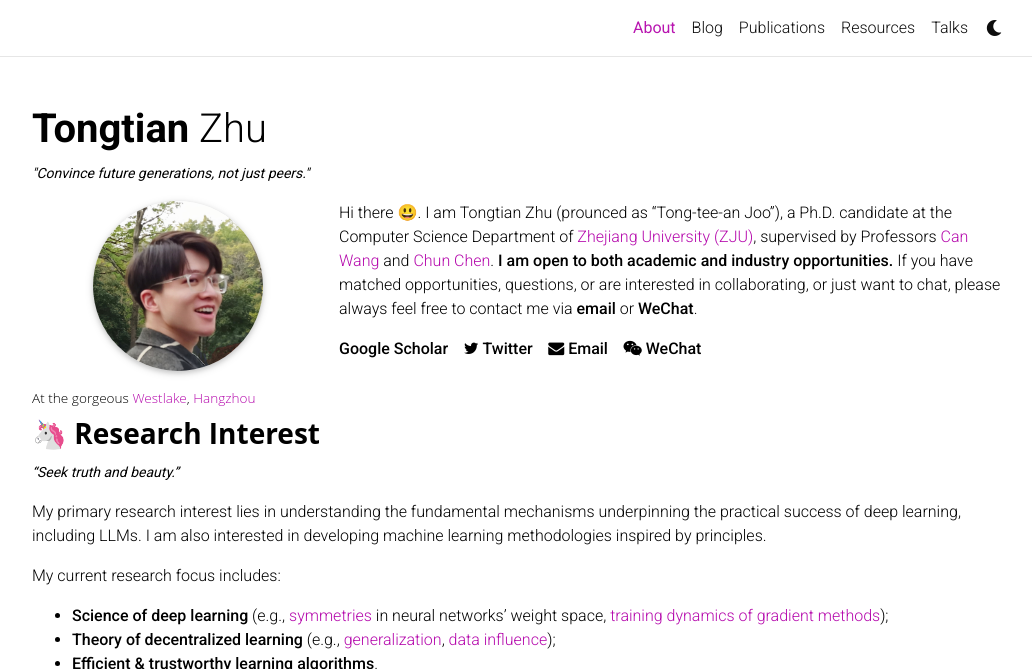
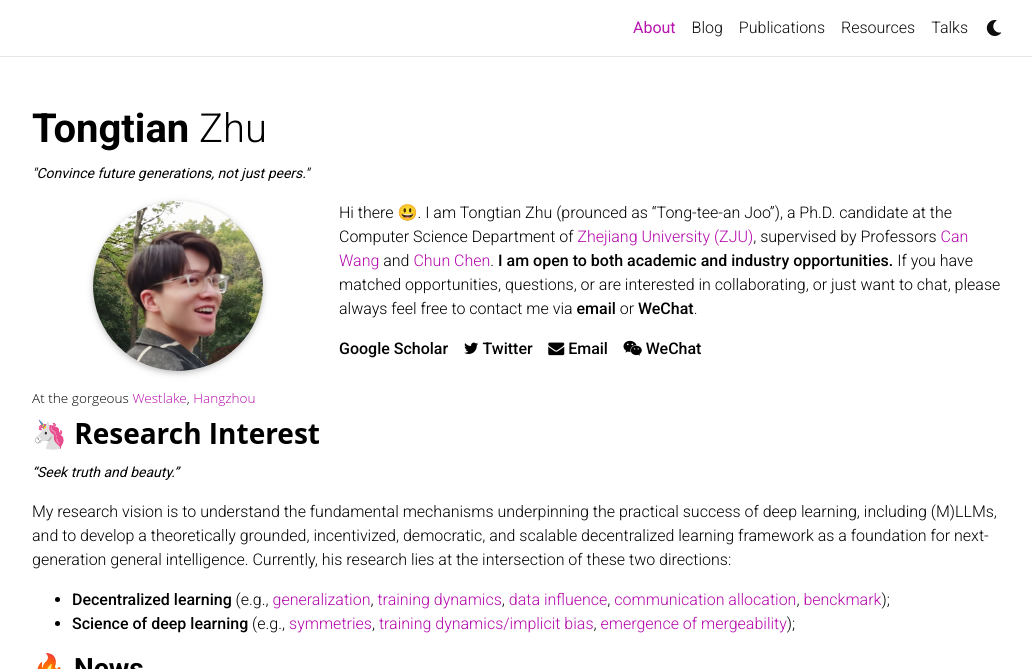
Before and after one commit to Raiden-Zhu/Raiden-Zhu.github.io, a Jekyll site: the page built from _pages/about.md, in a window 1280 px wide and 900 px high, cut to the strip 0-669 px from the top of the window. Shown: the whole strip, without its empty margins (123-1155 px from the left). Built offline with Jekyll 4.4.1, drawn with Linux system fonts in a browser that asks for light colours; full-size pictures stand in for the smaller copies a plugin makes; comment, search, counter and statistics services are not loaded; a style sheet for code colours, icons or effects is not loaded.

Commit message:
Update about.md

```diff
--- a/_pages/about.md
+++ b/_pages/about.md
@@ -34,12 +34,11 @@ Hi there 😃. I am Tongtian Zhu (prounced as "Tong-tee-an Joo"), a Ph.D. candid
 
 <small><em>"Seek truth and beauty."</em></small>
 
-My primary research interest lies in understanding the fundamental mechanisms underpinning the practical success of deep learning, including LLMs. I am also interested in developing machine learning methodologies inspired by principles.
+My research vision is to understand the fundamental mechanisms underpinning the practical success of deep learning, including (M)LLMs, and to develop a theoretically grounded, incentivized, democratic, and scalable decentralized learning framework as a foundation for next-generation general intelligence.
+Currently, his research lies at the intersection of these two directions:
 
-My current research focus includes:
-- **Science of deep learning** (e.g., [symmetries](https://arxiv.org/abs/2406.09189) in neural networks' weight space, [training dynamics of gradient methods](https://arxiv.org/abs/2306.02913));
-- **Theory of decentralized learning** (e.g., [generalization](https://arxiv.org/abs/2206.12680), [data influence](https://openreview.net/forum?id=2TIYkqieKw));
-- **Efficient & trustworthy learning algorithms**.
+- **Decentralized learning** (e.g., [generalization](https://arxiv.org/abs/2206.12680), [training dynamics](https://arxiv.org/abs/2306.02913), [data influence](https://openreview.net/forum?id=2TIYkqieKw), [communication allocation](https://openreview.net/forum?id=lWGMbJRCtQ), [benckmark](https://openreview.net/forum?id=hDfD4HcDo0));
+- **Science of deep learning** (e.g., [symmetries](https://arxiv.org/abs/2406.09189), [training dynamics/implicit bias](https://arxiv.org/abs/2306.02913), [emergence of mergeability](https://openreview.net/forum?id=lWGMbJRCtQ));
 
 <!-- Write your biography here. Tell the world about yourself. Link to your favorite [subreddit](http://reddit.com). You can put a picture in, too. The code is already in, just name your picture `prof_pic.jpg` and put it in the `img/` folder.
 
```
